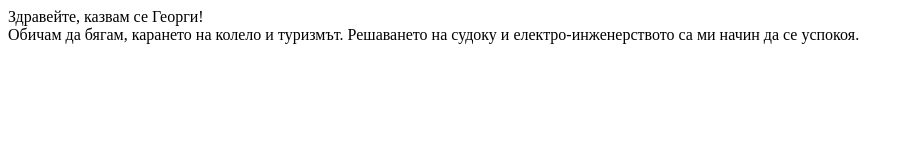
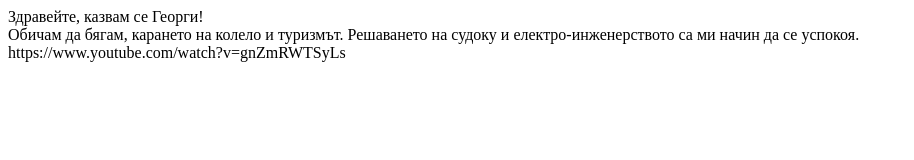
Before and after one commit to GeorgiKolev01/stu2001321009, a plain HTML site: page index.html in a window 1280 px wide. Shown: the whole page, without its empty margins (0-914 px from the left). Drawn offline with Linux system fonts and the light colour scheme.

Commit message:
Add favourite video to index.html.

```diff
--- a/index.html
+++ b/index.html
@@ -13,5 +13,9 @@
     <!-- - информация за моите хобита и интереси -->
     <div>Обичам да бягам, карането на колело и туризмът. Решаването на судоку и електро-инженерството са ми начин да се успокоя.</div>
 
+    <!-- - линк към материал на любим content creator, които ме е вдъхновил -->
+    <div>https://www.youtube.com/watch?v=gnZmRWTSyLs</div>
+
+
 </body>
 </html>
```
